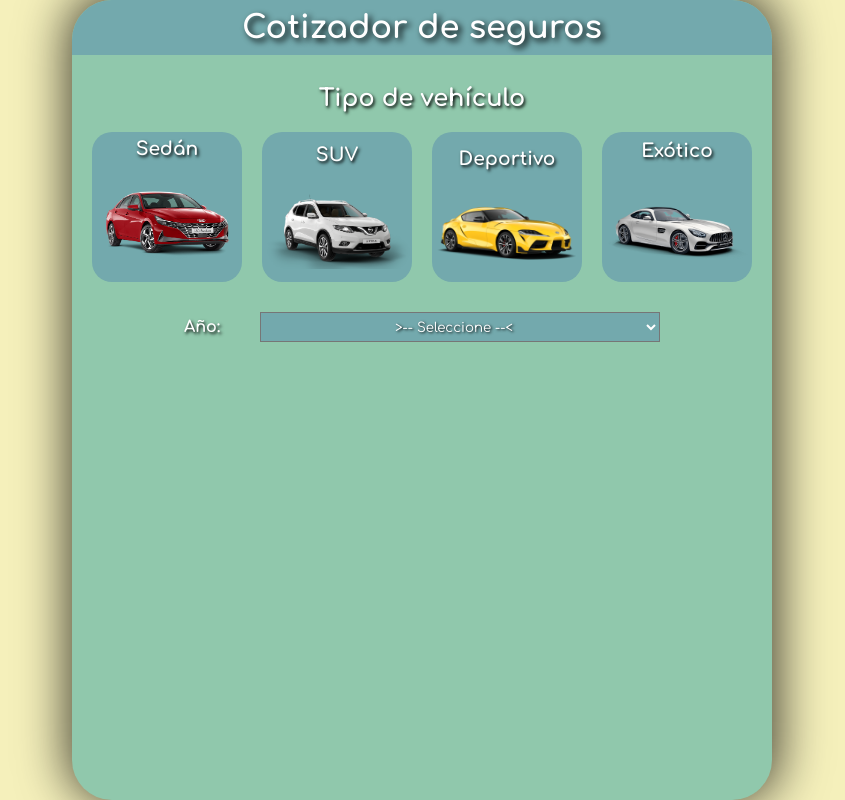
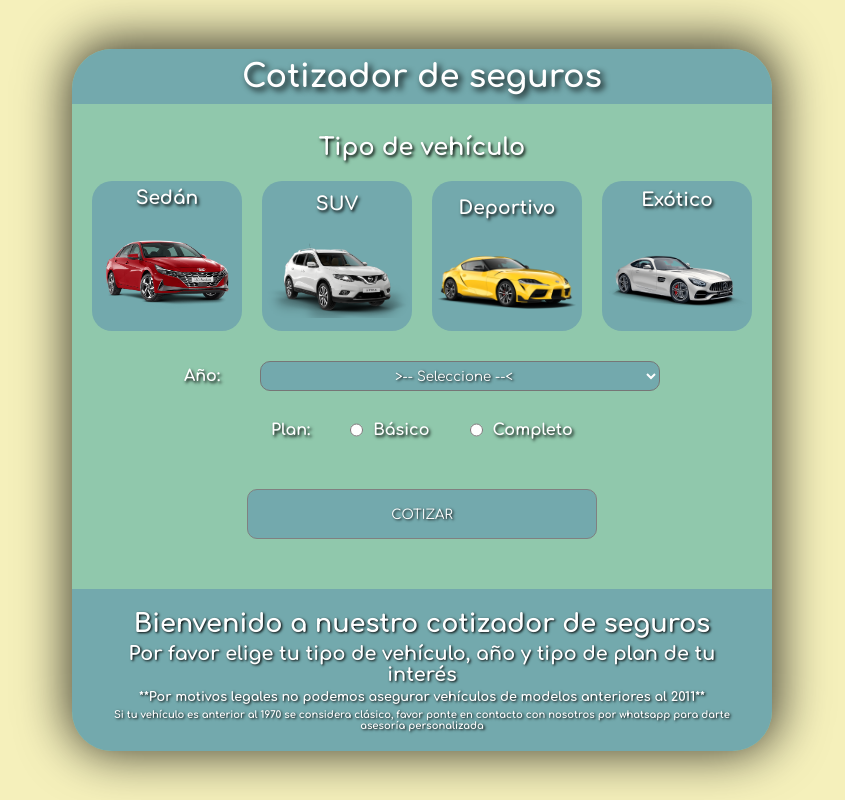
Before and after one commit to VSagastume93/cotizador-de-seguros, a plain HTML site: page index.html in a window 1280 px wide. Shown: the whole page, without its empty margins (218-1063 px from the left). Drawn offline with Linux system fonts and the light colour scheme.

Commit message:
diseño terminado

```diff
--- a/css/style.css
+++ b/css/style.css
@@ -18,13 +18,13 @@ body{
 
 body .container{
   width: 700px;
-  height: 800px;
   background-color: #90C8AC;
   border-radius: 40px;
   box-shadow: 1px -3px 50px 5px rgba(0, 0, 0, 0.75);
   display: flex;
   flex-direction: column;
   align-items: center;
+  justify-content: space-around;
 }
 
 .header{
@@ -115,7 +115,7 @@ body .container{
   gap: 40px;
 }
 
-.year label{
+ label{
   font-weight: 700;
   color: white;
   text-shadow: black 0.1em 0.1em 0.2em;
@@ -128,9 +128,68 @@ body .container{
   background-color: #73A9AD;
   color: white;
   text-shadow: black 0.1em 0.1em 0.2em;
+  border-radius: 10px;
 }
 
 .year select option{
   font-weight: 700;
   color: white;
 }
+
+.plan{
+  display: flex;
+  align-items: center;
+  gap: 40px;
+}
+
+.plan div{
+  display: flex;
+  gap: 10px;
+}
+
+.boton {
+  display: flex;
+  justify-content: center;
+  width: 100%;
+  margin: 50px;
+}
+
+.boton button{
+  width: 50%;
+  height: 50px;
+  background-color: #73A9AD;
+  border: 1px solid grey;
+  border-radius: 10px;
+  transition: all 0.5s;
+  color: white;
+  text-shadow: black 0.1em 0.1em 0.2em;
+}
+
+.boton button:hover{
+  box-shadow: 1px 0px 10px 2px rgba(0, 0, 0, 0.75);
+}
+
+footer{
+  width: 100%;
+  background-color: #73A9AD;
+  border-radius: 0 0 40px 40px;
+}
+
+footer .content{
+
+  display: flex;
+  flex-direction: column;
+  justify-content: center;
+  gap: 5px;
+  align-items: center;
+  color: white;
+  text-shadow: black 0.1em 0.1em 0.2em;
+  font-size: 0.8em;
+  margin: 20px;
+  text-align: center;
+}
+
+footer .content h5{
+  text-align: center;
+  font-size: 10px;
+}
--- a/index.html
+++ b/index.html
@@ -53,6 +53,29 @@
         <option value="2011">2011</option>
       </select>
     </div>
+    <!-- plan -->
+    <div class="plan">
+      <label>Plan: </label>
+      <div class="basico">
+        <input type="radio" name="plan" value="basico" class="radio" id="radioBasico"> <label>Básico</label>
+      </div>
+      <div class="completo">
+        <input type="radio" name="plan" value="completo" class="radio" id="radioCompleto"> <label>Completo</label>
+      </div>
+    </div>
+<!-- boton -->
+<div class="boton">
+  <button>COTIZAR</button>
+</div>
+<!-- footer -->
+<footer>
+  <div class="content">
+    <h1>Bienvenido a nuestro cotizador de seguros</h1>
+    <h2>Por favor elige tu tipo de vehículo, año y tipo de plan de tu interés</h2>
+    <h4>**Por motivos legales no podemos asegurar vehículos de modelos anteriores al 2011**</h4>
+    <h5>Si tu vehículo es anterior al 1970 se considera clásico, favor ponte en contacto con nosotros por whatsapp para darte asesoría personalizada</h5>
+  </div>
+</footer>
   </div>
 
 </body>
```
